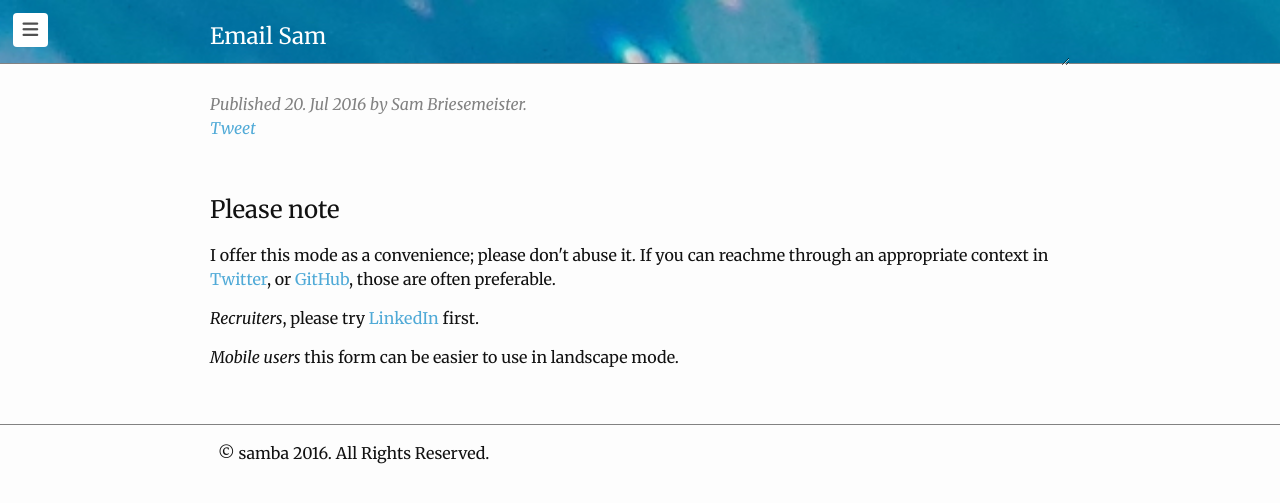
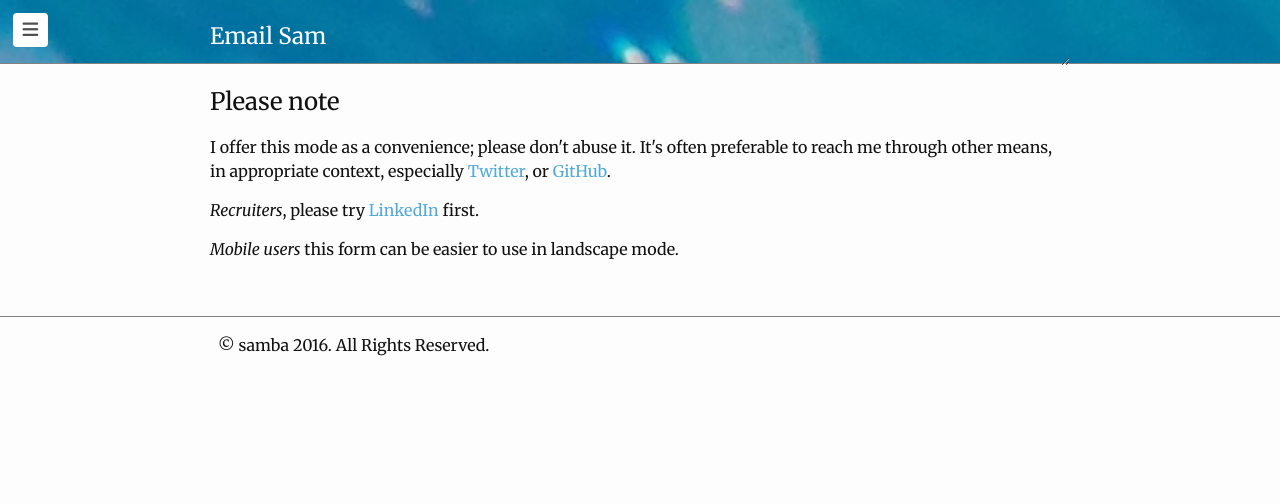
Before and after one commit to samba/samba.github.io, a Jekyll site: the page built from pages/email.html, in a window 1280 px wide. Shown: the top 503 px of the page. Built offline with Jekyll 4.4.1, drawn with Linux system fonts in a browser that asks for light colours; nearby versions of some CDN libraries; some web fonts are replaced; comment, search, counter and statistics services are not loaded.

Commit message:
Defaults for `unless` conditions in template

```diff
--- a/_layouts/default.html
+++ b/_layouts/default.html
@@ -33,8 +26,13 @@ exclude_meta: false
 
 	</head>
 
+	{% capture body_tags %}
+	{% for elem in page.body_data %}
+		data-{{elem[0]}}="{{elem[1]}}"
+	{% endfor %}
+	{% endcapture %}
+
 	<body {{ body_tags }}>
-
 
 		<input type="checkbox" class="nav-checkbox" id="nav-checkbox">
 
@@ -62,13 +60,13 @@ exclude_meta: false
 				</div>
 			</header>
 
-			{% unless page.hide_meta %}
+			{% unless (page.hide_meta) %}
 			<div class='row meta'>
 				<div class='container'>
 				Published {{page.date |default:site.time | date: "%d. %b %Y" }}
 				by {{page.author |default:site.author.name }}.
 
-				{% unless page.hide_tags %}
+				{% unless (page.hide_tags and (page.hide_tags != blank)) %}
 				<aside class='inline tags'>
 				{% for tag in page.tags %}
 					<span class='tag'>{{ tag }}</span>
@@ -77,7 +75,7 @@ exclude_meta: false
 				{% endunless %}
 
 
-				{% unless page.dont_tweet %}
+				{% unless (page.dont_tweet and (page.dont_tweet != blank)) %}
 				<aside class=''>
 				{% include twitter_tweetbutton.html top_offset='0.5em' %}
 				</aside>
@@ -88,7 +86,7 @@ exclude_meta: false
 			{% endunless %}
 
 			<div id="content" class='row'>
-			{% unless page.is_html %}
+			{% unless (page.is_html and (page.is_html != blank)) %}
 				<articlec class='container'>
 				{{ content | strip | markdownify }}
 				</article>
--- a/pages/blog.html
+++ b/pages/blog.html
@@ -6,7 +6,7 @@ permalink: /blog/
 no_menu: true
 position: 2
 is_html: true
-
+hide_meta: true
 detailed_post_limit: 2
 
 ---
--- a/pages/email.html
+++ b/pages/email.html
@@ -5,14 +5,14 @@ permalink: /contact/email
 hidden: true
 no_menu: true
 is_html: true
+hide_meta: true
 ---
 
 <div class='container'>
 
 <h2>Please note</h2>
 
-<p>I offer this mode as a convenience; please don't abuse it. If you can reach
-me through an appropriate context in <a href="http://twitter.com/{{site.author.twitter}}">Twitter</a>, or <a href="http://github.com/{{site.author.github}}">GitHub</a>, those are often preferable.</p>
+<p>I offer this mode as a convenience; please don't abuse it. It's often preferable to reach me through other means, in appropriate context, especially <a href="http://twitter.com/{{site.author.twitter}}">Twitter</a>, or <a href="http://github.com/{{site.author.github}}">GitHub</a>.</p>
 
 <p><em>Recruiters</em>, please try <a href="http://www.linkedin.com/in/{{site.author.linkedin}}">LinkedIn</a> first.</p>
 
```
Also changed, not shown: other parts of _layouts/default.html (+0 -7 lines), pages/about-sam.md (+1 -0 lines).
